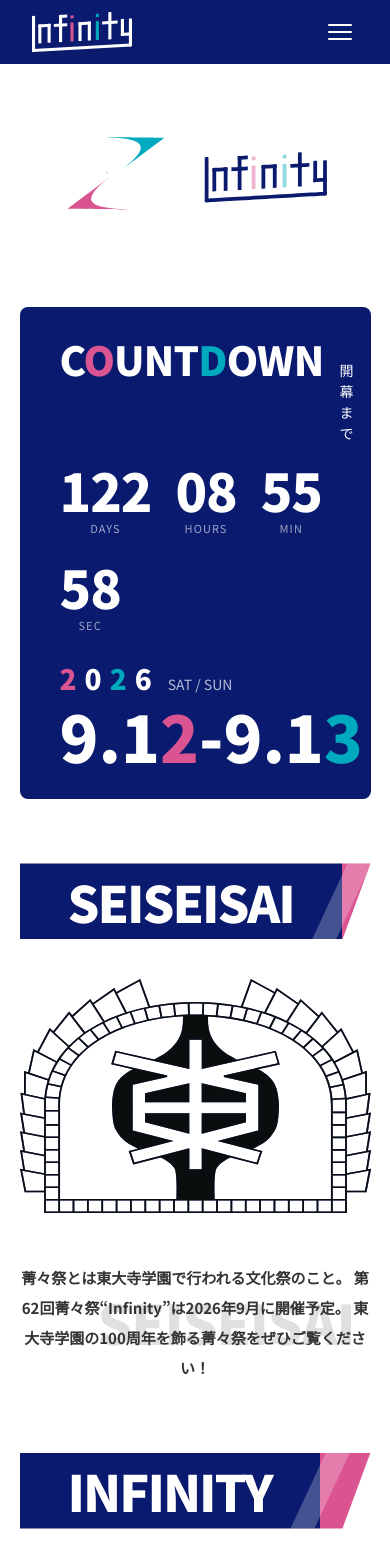
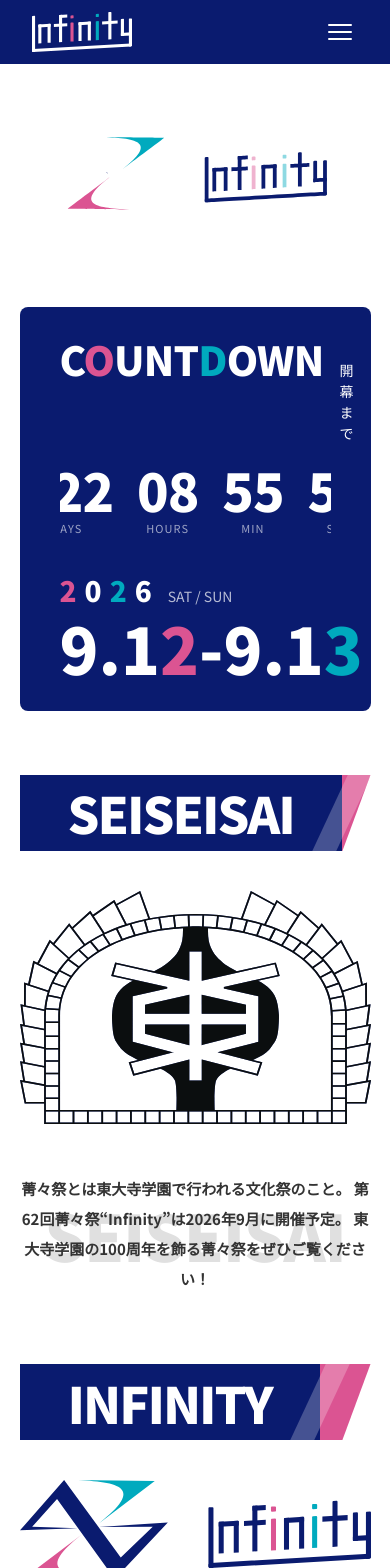
Before and after one commit to 2026seiseisai/2026seiseisai.com, a Next.js app: page / in a window 390 px wide. Shown: the top 1568 px of the page. Built offline with nearby package versions, Linux system fonts and the light colour scheme.

Commit message:
スマホ版修正

```diff
--- a/app/globals.css
+++ b/app/globals.css
@@ -310,9 +310,12 @@ body {
   }
 
   .bg-watermark {
-    font-size: clamp(48px, 14vw, 100px);
+    font-size: clamp(64px, 16vw, 140px);
     transform: none;
-    padding-right: 1rem;
+    padding-right: 0;
+    justify-content: center;
+    white-space: normal;
+    text-align: center;
   }
 
   .hero-lottie-section {
--- a/app/page.tsx
+++ b/app/page.tsx
@@ -126,8 +126,11 @@ function Countdown() {
           display: 'flex',
           gap: '24px',
           alignItems: 'flex-end',
+          justifyContent: 'center',
           marginBottom: '24px',
-          flexWrap: 'wrap',
+          flexWrap: 'nowrap',
+          overflowX: 'auto',
+          paddingBottom: '8px',
         }}
       >
         {[
```
